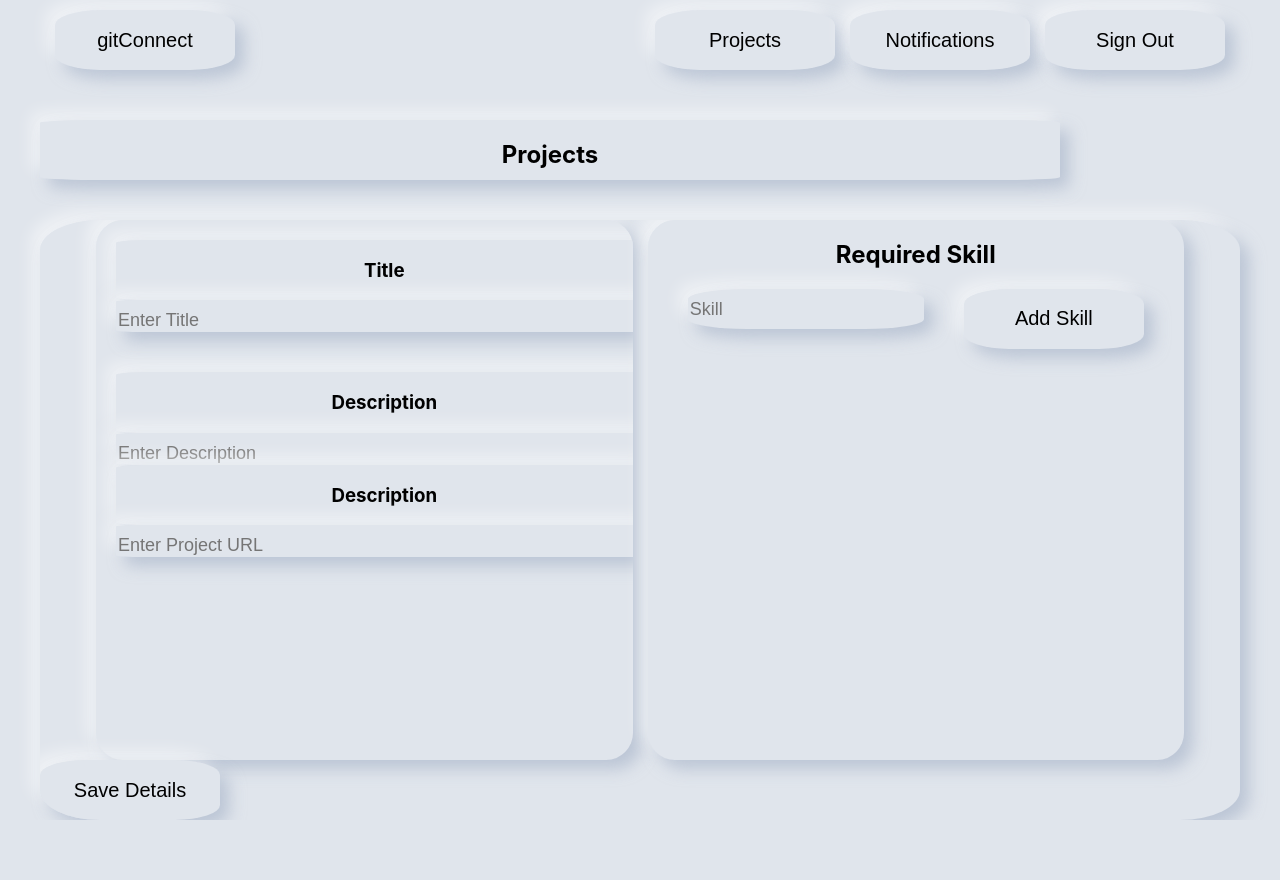
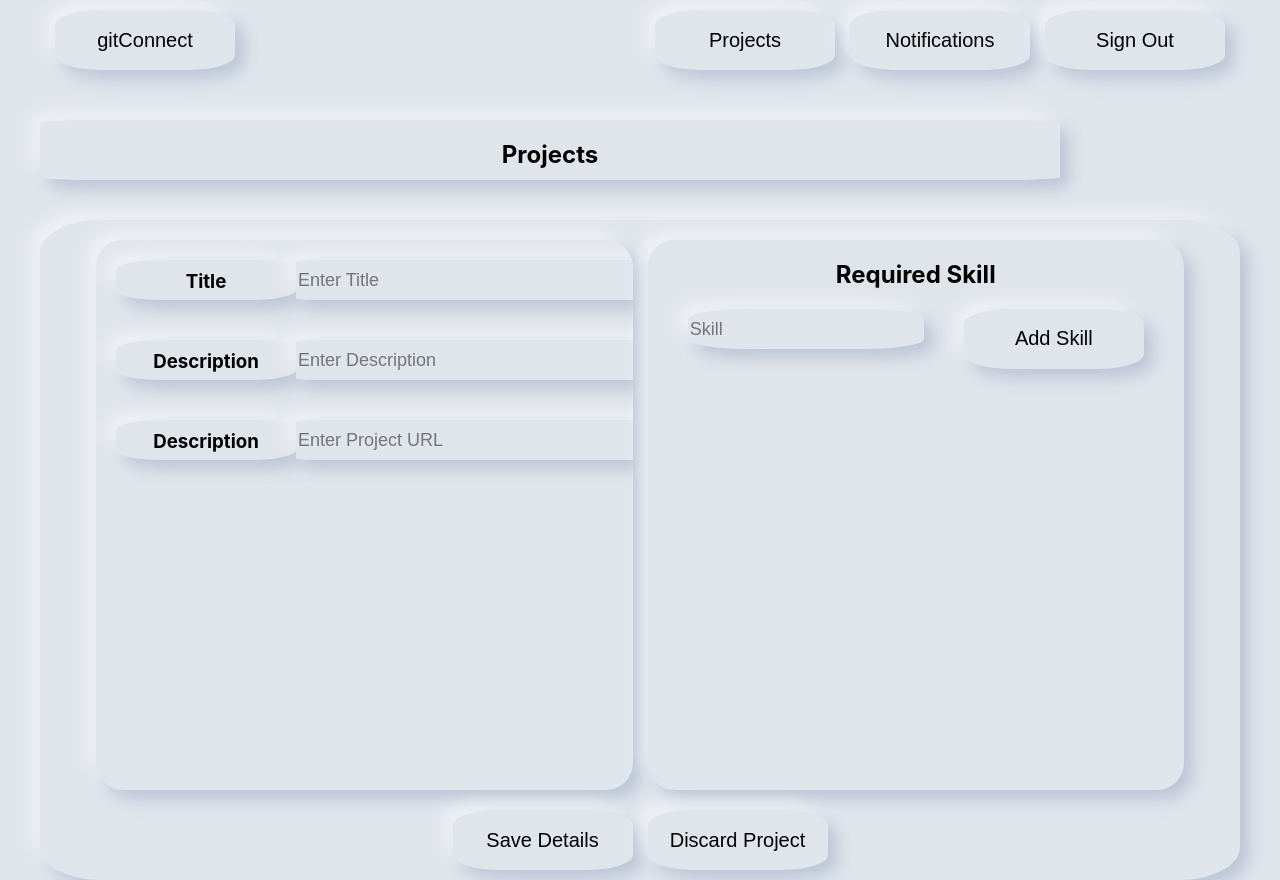
Before and after one commit to purveshpatel511/gitconnet, a React (Create React App) app: page / in a window 1280 px wide. Both pictures are taken after a click on the button "Add Project". Before the commit the page ends 820 px from the top, so only its background shows below. Built offline with nearby package versions, Linux system fonts and the light colour scheme.

Commit message:
design of Project Page

```diff
--- /dev/null
+++ b/src/components/form-textbox/form-textbox.component.jsx
@@ -0,0 +1,16 @@
+import React from 'react';
+import './form-textbox.style.scss';
+
+import Card from '../card/card.component';
+
+const FormTextbox = ({placeholder, value, onChange}) => {
+    return(
+        <div className="custom-card">
+            <Card>
+                <input className="custom-textbox" type="text" value={value} placeholder={placeholder} onChange={onChange} />
+            </Card>
+        </div>
+    );
+}
+
+export default FormTextbox;
--- /dev/null
+++ b/src/components/form-textbox/form-textbox.style.scss
@@ -0,0 +1,16 @@
+.custom-card{
+    .card {
+        height: 100px;
+        .custom-textbox {
+            background: none;
+            // background-color: white;
+            color: black;
+            font-size: 18px;
+            padding-top: 10px;
+            display: block;
+            width: 100%;
+            height: 80px;
+            border: none;
+        }
+    }
+}
--- a/src/pages/user-project/user-project.component.jsx
+++ b/src/pages/user-project/user-project.component.jsx
@@ -12,6 +12,7 @@ import SkillCard from '../../components/skill-card/skill-card.component';
 import FormInput from '../../components/form-input/form-input.component';
 import ProjectEditSkill from '../../components/project-edit-skill/project-edit-skill.component';
 import CancelButton from '../../components/cancel-button/cancel-button.component';
+import FormTextbox from '../../components/form-textbox/form-textbox.component';
 
 class UserProject extends React.Component {
     constructor(props) {
@@ -115,6 +116,7 @@ class UserProject extends React.Component {
     editProjectDetails = (id) => {
         return(
             <div className="edit-project-section">
+                <br />
                 <CardGrid gridColumn="1fr 1fr">
                     <Card>
                         <VerticalScroll height="500px">
@@ -179,6 +181,7 @@ class UserProject extends React.Component {
                         </div>
                     </Card>
                 </CardGrid>
+                <br/>
                 <div className="custom-save">
                     <CustomButton title="Save Details" onClick={() => {this.setState({isEditProject: false})}} />
                 </div>
@@ -189,6 +192,7 @@ class UserProject extends React.Component {
     addNewProject = () => {
         return(
             <div className="add-project-section">
+                <br/>
                 <CardGrid gridColumn="1fr 1fr">
                     <Card>
                         <VerticalScroll height="500px">
@@ -205,6 +209,7 @@ class UserProject extends React.Component {
                                 </div>
                                 <FormInput placeholder="Enter Description" value={this.state.newProjectDescription} onChange={(e) => {this.setState({newProjectDescription: e.target.value})}} />
                             </div>
+                            <br /><br />
                             <div className="project-url-section">
                                 <div className="title-card">
                                     <Card><h3>Description</h3></Card>
@@ -239,6 +244,9 @@ class UserProject extends React.Component {
                         </div>
                     </Card>
                 </CardGrid>
+                <br />
+                <div className="add-remove-project">
+                    <CardGrid gridColumn="1fr 1fr">
                         <div className="custom-save">
                             <CustomButton title="Save Details" onClick={() => {this.setState({
                                 isAddProject: false,
@@ -252,6 +260,17 @@ class UserProject extends React.Component {
                                 newProjectSkills: [],
                                 newProjectURL: "",
                             })}} />
+                        </div>
+                        <div className="discard-save">
+                            <CustomButton title="Discard Project" onClick={() => {this.setState({
+                                isAddProject: false,
+                                newProjectTitle: "",
+                                newProjectDescription: "",
+                                newProjectSkills: [],
+                                newProjectURL: ""
+                            })}} />
+                        </div>
+                    </CardGrid>
                 </div>
             </div>
         )
--- a/src/pages/user-project/user-project.style.scss
+++ b/src/pages/user-project/user-project.style.scss
@@ -56,6 +56,42 @@
     }
 }
 
+.add-project-section {
+    .card {
+        height: 550px;
+        border-radius: 5%;
+    }
+    .project-url-section,
+    .description-section,
+    .title-section {
+        display: flex;
+        justify-content: space-evenly;
+        .title-card {
+            .card {
+                width: 180px;
+                height: 40px;
+                border-radius: 25%;
+                h3 {
+                    text-align: center;
+                    margin-top: 10px;
+                }
+            }
+        }
+        .card{
+            height: 40px;
+        }
+        .custom-input {
+            width: 400px;
+            border-radius: 5%;
+        }
+    }
+    .custom-save {
+        display: flex;
+        justify-content: space-evenly;
+        margin-bottom: 10px;
+    }
+}
+
 .inner-header {
     text-align: center;
     position: sticky;
@@ -67,6 +103,9 @@
         .card-grid {
             padding: 7px;
             width: auto;
+            .card {
+                width: 170px;
+            }
         }
     }
 }
@@ -79,3 +118,11 @@
     display: flex;
     justify-content: space-evenly;
 }
+
+
+.add-remove-project {
+    .card-grid{
+        width: min-content;
+        justify-content: space-evenly;
+    }
+}
```
Also changed, not shown: 1 other file (tests, documents, lock files or other folders). Lines whose indentation alone changed are shown as unchanged.
